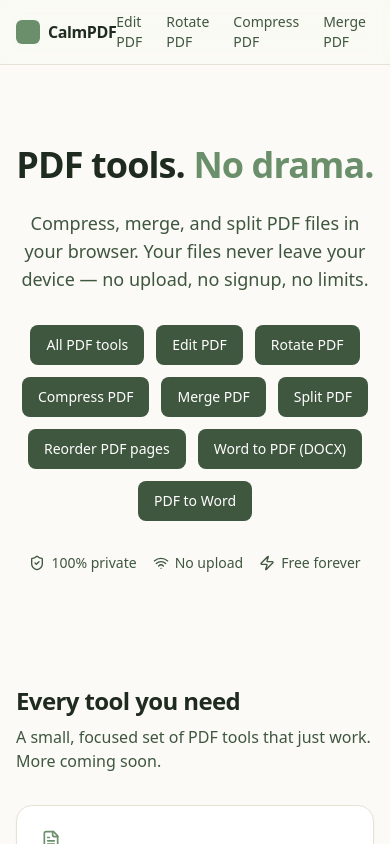
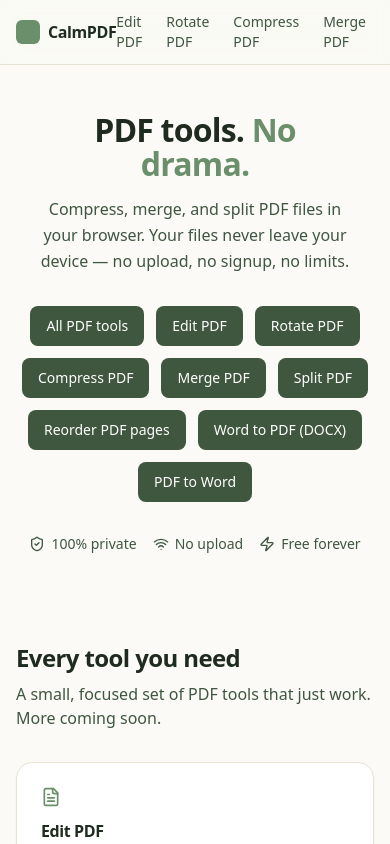
Before and after one commit to lorenzo-gu/calmpdf, a Next.js app: page / in a window 390 px wide. Shown: the top 844 px of the page. Built offline with nearby package versions, Linux system fonts and the light colour scheme.

Commit message:
Make homepage hero typography fluid on mobile

```diff
--- a/src/app/page.tsx
+++ b/src/app/page.tsx
@@ -6,11 +6,11 @@ import { SITE } from "@/lib/site";
 export default function HomePage() {
   return (
     <>
-      <section className="mx-auto max-w-content px-4 md:px-6 pt-20 pb-16 text-center">
-        <h1 className="text-4xl md:text-6xl font-semibold tracking-tight">
+      <section className="mx-auto max-w-content px-4 md:px-6 pt-12 pb-10 sm:pt-14 sm:pb-12 md:pt-20 md:pb-16 text-center">
+        <h1 className="mx-auto max-w-[14ch] text-[clamp(2rem,8vw,3.75rem)] leading-[1.05] font-semibold tracking-tight">
           PDF tools. <span className="text-sage-500">No drama.</span>
         </h1>
-        <p className="mt-6 text-lg md:text-xl text-sage-700 max-w-2xl mx-auto">
+        <p className="mt-4 sm:mt-5 md:mt-6 text-[clamp(1rem,3.2vw,1.25rem)] leading-relaxed text-sage-700 max-w-[34ch] sm:max-w-[40ch] md:max-w-2xl mx-auto">
           Compress, merge, and split PDF files in your browser.
           Your files never leave your device — no upload, no signup, no limits.
         </p>
```
